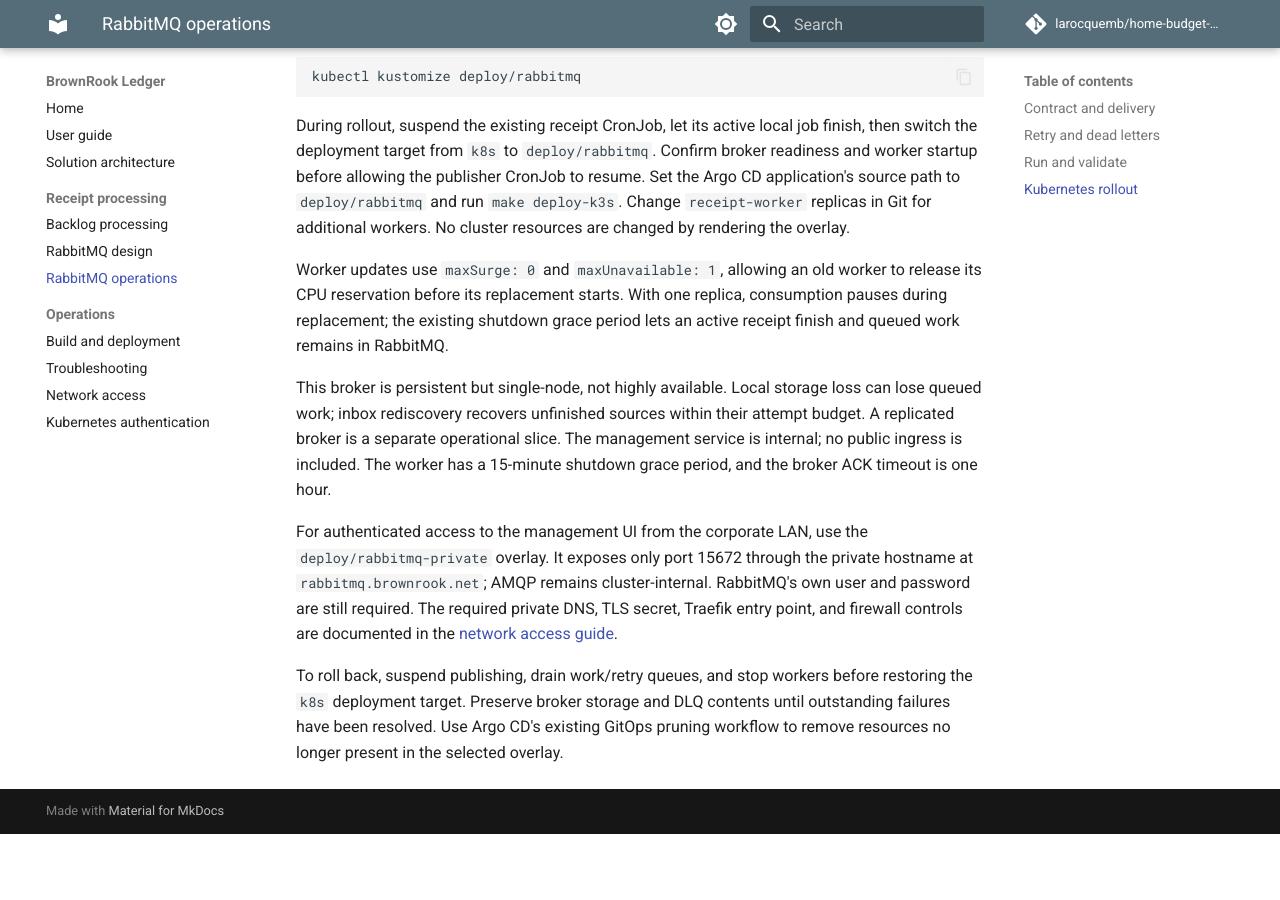
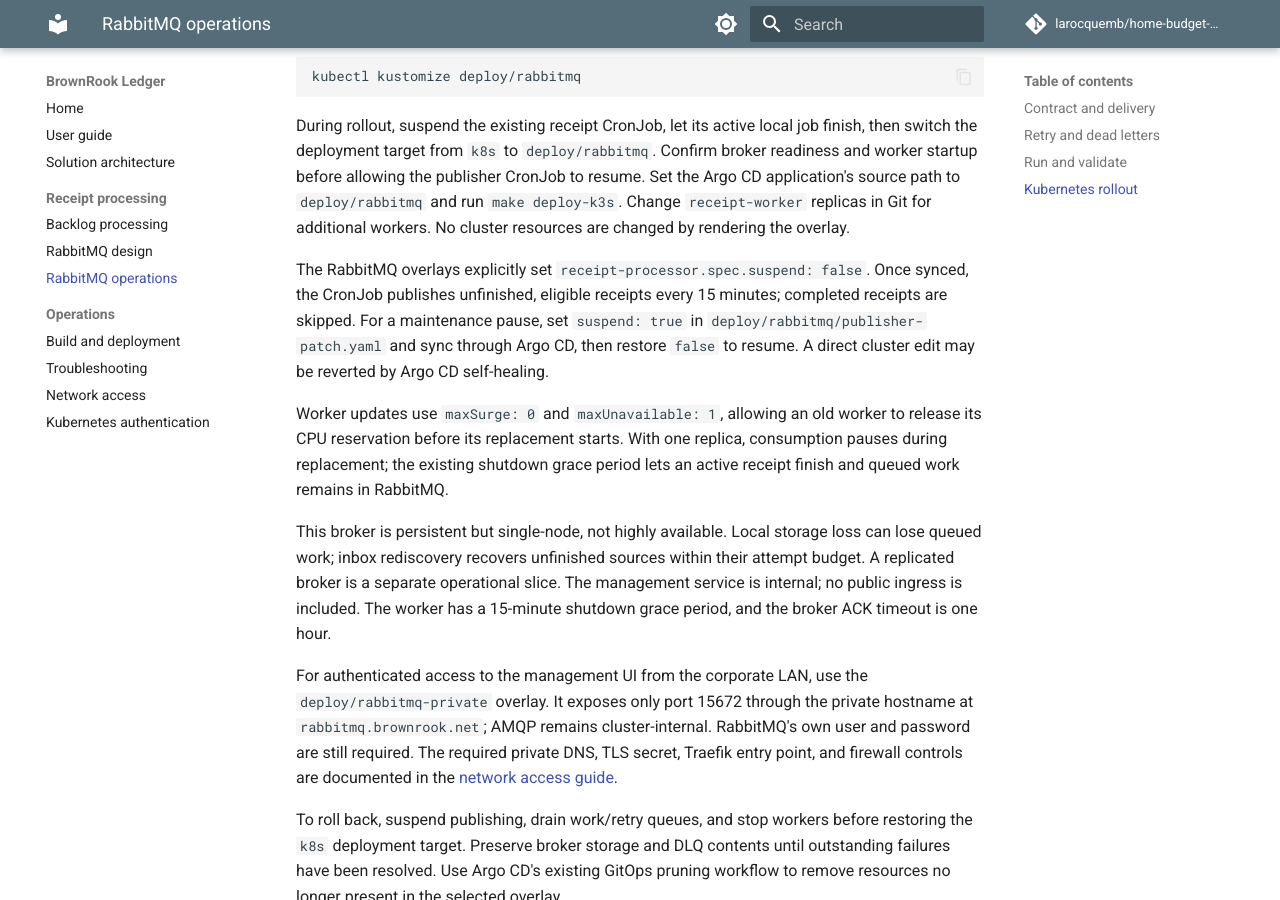
Before and after one commit to larocquemb/home-budget-pipeline, an MkDocs documentation site: the page built from docs/rabbitmq-receipts.md, in a window 1280 px wide and 900 px high, scrolled down 4550 px. Built offline with MkDocs 1.6.1 and Material for MkDocs 9.7.7, drawn with Linux system fonts in a browser that asks for light colours; comment, search, counter and statistics services are not loaded; before the commit the page ends 5384 px from its top, so only the background shows below that.

Commit message:
Enable scheduled RabbitMQ receipt publishing

```diff
--- a/docs/rabbitmq-receipts.md
+++ b/docs/rabbitmq-receipts.md
@@ -222,6 +222,12 @@
 `make deploy-k3s`. Change `receipt-worker` replicas in Git for additional workers.
 No cluster resources are changed by rendering the overlay.
 
+The RabbitMQ overlays explicitly set `receipt-processor.spec.suspend: false`.
+Once synced, the CronJob publishes unfinished, eligible receipts every 15 minutes;
+completed receipts are skipped. For a maintenance pause, set `suspend: true` in
+`deploy/rabbitmq/publisher-patch.yaml` and sync through Argo CD, then restore
+`false` to resume. A direct cluster edit may be reverted by Argo CD self-healing.
+
 Worker updates use `maxSurge: 0` and `maxUnavailable: 1`, allowing an old worker
 to release its CPU reservation before its replacement starts. With one replica,
 consumption pauses during replacement; the existing shutdown grace period lets
```
Also changed, not shown: 1 other file.
